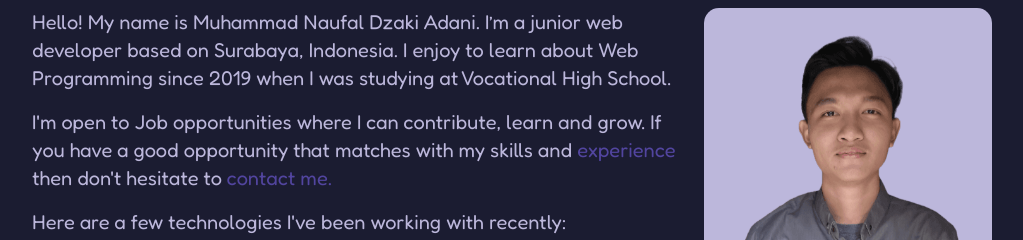
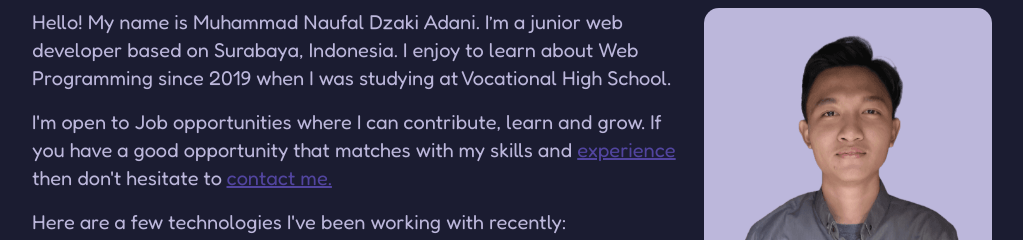
Before and after one commit to naufal-dzaki/Portfolio, a React (Vite) app: page / in a window 1280 px wide. Shown: the part 1000-1240 px from the top of the page, without its empty margins (128-1151 px from the left). Built offline with nearby package versions, Linux system fonts and the light colour scheme.

Commit message:
add underline

```diff
--- a/src/components/Scenes/About.jsx
+++ b/src/components/Scenes/About.jsx
@@ -28,7 +28,7 @@ const About = ({ setSelectedPage }) => {
       <motion.div onViewportEnter={() => setSelectedPage("about")}>
         <div className="flex flex-col lg:flex-row gap-4 sm:gap-5 md:gap-6 lg:gap-7 mx-5">
           <motion.div
-            className="grid lg:order-2 min-w-[224px] sm:min-w-[240px] md:min-w-[256px] lg:min-w-[288px] min-h-[224px] sm:min-h-[240px] md:min-h-[256px] lg:min-h-[288px] items-center justify-center bg-nd-white rounded-[15px] self-center lg:self-start"
+            className="grid lg:order-2 min-w-[224px] sm:min-w-[240px] md:min-w-[256px] lg:min-w-[288px] min-h-[224px] sm:min-h-[240px] md:min-h-[256px] lg:min-h-[288px] overflow-hidden items-center justify-center bg-nd-white rounded-[15px] self-center lg:self-start"
             initial="hidden"
             whileInView={"visible"}
             viewport={{ once: true, amount: "all" }}
@@ -73,7 +73,7 @@ const About = ({ setSelectedPage }) => {
               grow. If you have a good opportunity that matches with my skills
               and{" "}
               <Link
-                className="text-nd-primary cursor-pointer"
+                className="text-nd-primary cursor-pointer underline"
                 to={"experience"}
                 smooth={true}
                 duration={500}
@@ -82,7 +82,7 @@ const About = ({ setSelectedPage }) => {
               </Link>{" "}
               then don't hesitate to{" "}
               <Link
-                className="text-nd-primary cursor-pointer"
+                className="text-nd-primary cursor-pointer underline"
                 to={"contact"}
                 smooth={true}
                 duration={500}
```
